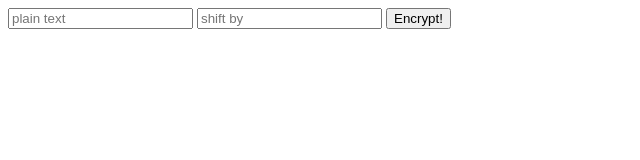
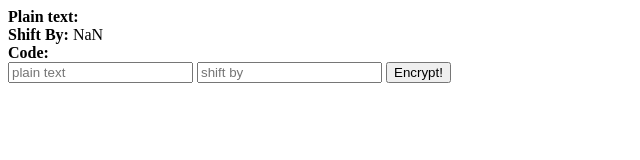
Before and after one commit to de-mark/algorithms_simple-shift-ciphers, a plain HTML site: page index.html in a window 1280 px wide. Both pictures are taken after a click on the button "Encrypt!". Shown: the whole page, without its empty margins (0-640 px from the left). Drawn offline with Linux system fonts and the light colour scheme.

Commit message:
Added super basic display for cipher

```diff
--- a/assets/js/app.js
+++ b/assets/js/app.js
@@ -1,3 +1,4 @@
+const resultArea = document.getElementById("res");
 const plainEntry = document.getElementById("usr-plain");
 const shiftEntry = document.getElementById("usr-shift");
 const encryptBtn = document.getElementById("btn-encrypt");
@@ -14,9 +15,24 @@ const encryptText = () => {
     let shiftBy = parseInt(shiftEntry.value);
     let textToEncrypt = plainEntry.value.toUpperCase().split('')
     let nextStep = textToEncrypt.map((p)=> p == " " ? " " : (alpha.indexOf(p) + shiftBy) % 26);
-    alert(nextStep);
     let shiftedCode = nextStep.map((p)=> p == " " ? " " : alpha[p]).join("");
-    alert(shiftedCode);
+    resultArea.innerHTML = `
+    <div>
+        <div>
+            <b>Plain text:</b> ${plainEntry.value}
+        </div>
+        <div>
+            <b>Shift By:</b> ${shiftBy}
+        </div>
+    </div>
+    <div>
+        <div>
+            <b>Code:</b> ${shiftedCode}
+        </div>
+    </div>
+    `
+    plainEntry.value = ""
+    shiftEntry.value = ""
 }
 
 
--- a/index.html
+++ b/index.html
@@ -6,9 +6,14 @@
     <title>Simple Shift Ciphers</title>
 </head>
 <body>
-    <input type="text" id="usr-plain" placeholder="plain text" />
-    <input type="numeric" id="usr-shift" placeholder="shift by" />
-    <button id="btn-encrypt">Encrypt!</button>
+    <div id="res">
+        <!-- Will be populated when the user runs program-->
+    </div>
+    <div>
+        <input type="text" id="usr-plain" placeholder="plain text" />
+        <input type="numeric" id="usr-shift" placeholder="shift by" />
+        <button id="btn-encrypt">Encrypt!</button>
+    </div>
 
     <script src="./assets/js/app.js"></script>
 </body>
```
